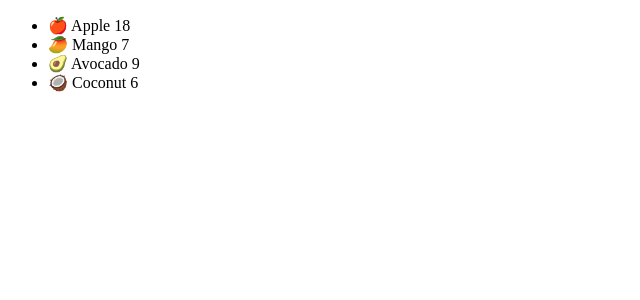
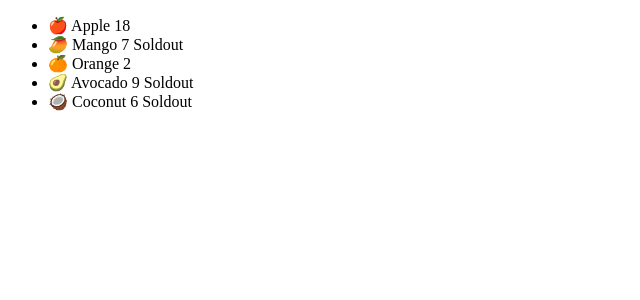
Before and after one commit to wanderer967/reactjourney, a React (Vite) app in the folder reactpro/: page / in a window 1280 px wide. Shown: the top 300 px of the page, without its empty margins (0-640 px from the left). Built offline with nearby package versions, Linux system fonts and the light colour scheme.

Commit message:
Conditionally Rendering A Message Using Ternary

```diff
--- a/reactpro/src/components/Fruit.jsx
+++ b/reactpro/src/components/Fruit.jsx
@@ -1,14 +1,9 @@
-export default function Fruit({ name, price, emoji }) {
+export default function Fruit({ name, price, emoji, soldout }) {
   return (
     <>
-      {/* {emoji} {name} {price} */}
-      {price > 5 ? (
-        <li>
-          {emoji} {name} {price}
-        </li>
-      ) : (
-        ""
-      )}
+      <li>
+        {emoji} {name} {price} {soldout ? "Soldout" : ""}
+      </li>
     </>
   );
 }
--- a/reactpro/src/components/Fruits.jsx
+++ b/reactpro/src/components/Fruits.jsx
@@ -3,11 +3,11 @@ import Fruit from "./Fruit";
 export default function Fruits() {
   // const fruits = ["Apple", "Mango", "Banana"];
   const fruits = [
-    { name: "Apple", price: 18, emoji: "🍎" },
-    { name: "Mango", price: 7, emoji: "🥭" },
-    { name: "Orange", price: 2, emoji: "🍊" },
-    { name: "Avocado", price: 9, emoji: "🥑" },
-    { name: "Coconut", price: 6, emoji: "🥥" },
+    { name: "Apple", price: 18, emoji: "🍎", soldout: false },
+    { name: "Mango", price: 7, emoji: "🥭", soldout: true },
+    { name: "Orange", price: 2, emoji: "🍊", soldout: false },
+    { name: "Avocado", price: 9, emoji: "🥑", soldout: true },
+    { name: "Coconut", price: 6, emoji: "🥥", soldout: true },
   ];
   return (
     <div>
@@ -18,6 +18,7 @@ export default function Fruits() {
             name={fruit.name}
             price={fruit.price}
             emoji={fruit.emoji}
+            soldout={fruit.soldout}
           />
         ))}
       </ul>
```
